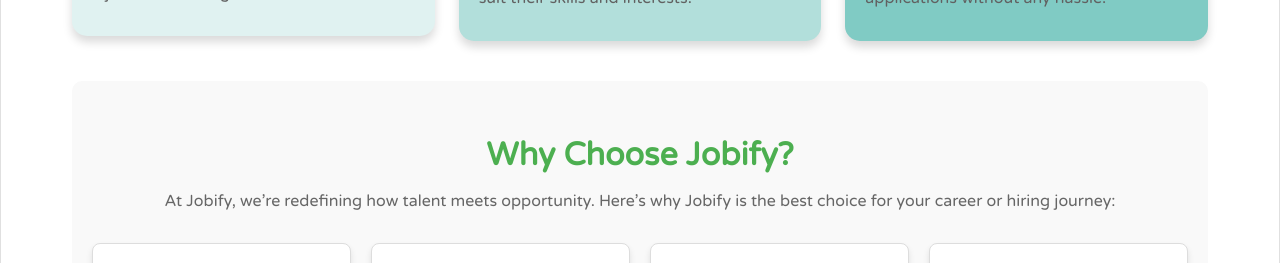
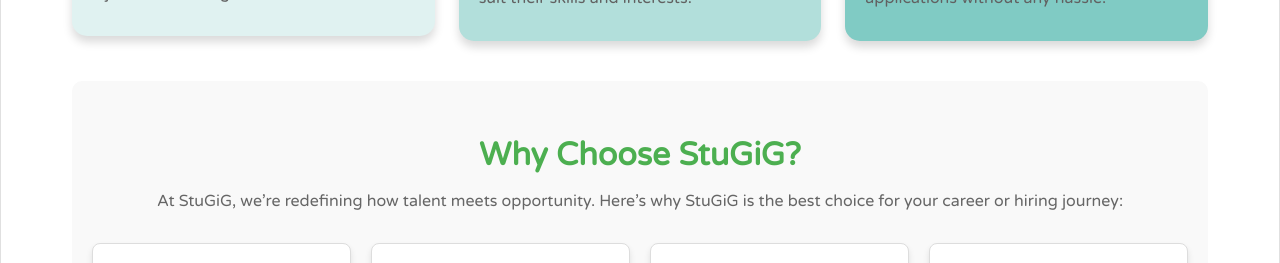
Before and after one commit to cjbantillo/Jobify-Application, a Vue app: page / in a window 1280 px wide. Shown: the part 1220-1483 px from the top of the page. Built offline with nearby package versions, Linux system fonts and the light colour scheme; a web font is replaced by a local one.

Commit message:
hompage content edited

```diff
--- a/src/views/system/HomePageView.vue
+++ b/src/views/system/HomePageView.vue
@@ -125,10 +125,10 @@ const mobile = computed(() => width.value <= 768)
         <!-- Fourth Section: Why Choose Us -->
         <section class="why-jobify">
           <div class="container">
-            <h2 class="section-title">Why Choose Jobify?</h2>
+            <h2 class="section-title">Why Choose StuGiG?</h2>
             <p class="section-description">
-              At Jobify, we’re redefining how talent meets opportunity. Here’s
-              why Jobify is the best choice for your career or hiring journey:
+              At StuGiG, we’re redefining how talent meets opportunity. Here’s
+              why StuGiG is the best choice for your career or hiring journey:
             </p>
             <div class="features">
               <div class="feature">
```
